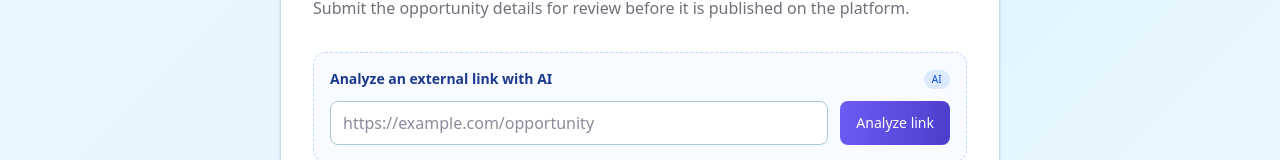
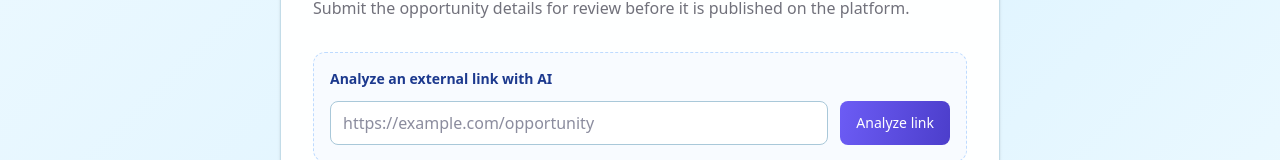
Before and after one commit to majd51111/opportunities-platform, a Next.js app: page /submit-opportunity in a window 1280 px wide. Shown: the part 250-410 px from the top of the page. Built offline with nearby package versions, Linux system fonts and the light colour scheme; no server answers; the database is empty.

Commit message:
Update AI link prompt wording

```diff
--- a/src/app/(platform)/submit-opportunity/page.tsx
+++ b/src/app/(platform)/submit-opportunity/page.tsx
@@ -470,7 +470,6 @@ export default function SubmitOpportunityPage() {
           <div className="rounded-xl border border-dashed border-blue-200 bg-blue-50/40 p-4">
             <div className="mb-3 flex items-center justify-between gap-3">
               <p className="text-sm font-semibold text-blue-900">{copy.aiTitle}</p>
-              <span className="rounded-full bg-blue-100 px-2 py-0.5 text-[10px] font-medium uppercase tracking-wide text-blue-700">{copy.aiBadge}</span>
             </div>
             <div className="flex flex-col gap-3 sm:flex-row">
               <input
--- a/src/languages/page-copy.ts
+++ b/src/languages/page-copy.ts
@@ -16,7 +16,7 @@ export const pageCopy = {
     support: { title: "الدعم والمساعدة", subtitle: "أرسل مشكلتك وسيتابعها فريق الدعم.", email: "البريد الإلكتروني", type: "نوع المشكلة", description: "وصف المشكلة", submit: "إرسال طلب الدعم", newRequest: "تقديم طلب", success: "تم إرسال طلب الدعم بنجاح.", error: "تعذر إرسال الطلب.", account: "الحساب", opportunity: "الفرص", payment: "المدفوعات", technical: "مشكلة تقنية", other: "أخرى", requests: "طلباتي", replies: "طلباتي والردود", noReplies: "لا توجد طلبات دعم سابقة.", response: "رد فريق الدعم", pending: "لم يتم الرد بعد", open: "جديد", inProgress: "قيد المعالجة", resolved: "تم الحل", closed: "مغلق" },
     review: { title: "مراجعة الفرص", description: "طلبات الفرص المرسلة من المستخدمين بانتظار المراجعة.", pending: "لا توجد فرص بانتظار المراجعة.", approve: "اعتماد ونشر", approvePublished: "اعتماد التعديل", reject: "رفض", edit: "تعديل", save: "حفظ التغييرات", cancel: "إلغاء", translate: "ترجمة الفرص الحالية", translating: "جارٍ إنشاء الترجمات...", translated: "تم إنشاء الترجمات", access: "ليس لديك صلاحية لمراجعة الفرص.", error: "تعذر تنفيذ الإجراء. حاول مرة أخرى." },
     supportTeam: { title: "فريق الدعم", description: "إدارة أعضاء فريق الدعم وصلاحياتهم بشكل منفصل.", grant: "إضافة إلى الدعم", revoke: "إزالة من الدعم", admin: "مدير", opportunities: "مراجعة الفرص", reports: "إدارة البلاغات", requests: "إدارة طلبات الدعم", access: "هذه الصفحة متاحة للمدير فقط.", error: "تعذر تحديث الصلاحية." },
-    submit: { title: "إضافة فرصة جديدة", description: "أرسل تفاصيل الفرصة للمراجعة قبل نشرها في المنصة.", name: "اسم الفرصة", shortDescription: "وصف مختصر", details: "تفاصيل الفرصة", link: "رابط الفرصة", earnings: "الأرباح المتوقعة", category: "التصنيف", categoryPlaceholder: "اكتب للبحث ثم اختر تصنيفًا", categoryRequired: "يرجى اختيار تصنيف من القائمة.", countries: "الدول المتاحة", devices: "الأجهزة المدعومة", paymentMethods: "طرق الدفع", requirements: "المتطلبات", optional: "اختياري، افصل العناصر بفاصلة", submit: "إرسال للمراجعة", cancel: "العودة إلى الفرص", loginRequired: "يرجى تسجيل الدخول لإضافة فرصة.", invalidUrl: "يرجى إدخال رابط صحيح يبدأ بـ http:// أو https://.", success: "تم إرسال الفرصة للمراجعة. لن تظهر في قائمة الفرص حتى يتم اعتمادها.", error: "تعذر إرسال الفرصة. حاول مرة أخرى.", aiTitle: "تحليل رابط خارجي بالذكاء الاصطناعي", aiBadge: "ذكاء اصطناعي", aiPlaceholder: "https://example.com/opportunity", aiAnalyze: "تحليل الرابط", aiAnalyzing: "جارٍ التحليل...", aiMissingUrl: "يرجى إدخال رابط خارجي أولاً.", aiInvalidUrl: "يرجى إدخال رابط صحيح يبدأ بـ http أو https.", aiError: "تعذر تحليل الرابط. حاول رابطًا آخر.", aiDuplicate: "هذه الفرصة موجودة مسبقًا في قائمة المراجعة أو منشورة بالفعل.", aiSuccess: "تم تحليل الرابط وإضافة البيانات إلى النموذج للمراجعة." },
+    submit: { title: "إضافة فرصة جديدة", description: "أرسل تفاصيل الفرصة للمراجعة قبل نشرها في المنصة.", name: "اسم الفرصة", shortDescription: "وصف مختصر", details: "تفاصيل الفرصة", link: "رابط الفرصة", earnings: "الأرباح المتوقعة", category: "التصنيف", categoryPlaceholder: "اكتب للبحث ثم اختر تصنيفًا", categoryRequired: "يرجى اختيار تصنيف من القائمة.", countries: "الدول المتاحة", devices: "الأجهزة المدعومة", paymentMethods: "طرق الدفع", requirements: "المتطلبات", optional: "اختياري، افصل العناصر بفاصلة", submit: "إرسال للمراجعة", cancel: "العودة إلى الفرص", loginRequired: "يرجى تسجيل الدخول لإضافة فرصة.", invalidUrl: "يرجى إدخال رابط صحيح يبدأ بـ http:// أو https://.", success: "تم إرسال الفرصة للمراجعة. لن تظهر في قائمة الفرص حتى يتم اعتمادها.", error: "تعذر إرسال الفرصة. حاول مرة أخرى.", aiTitle: "ضع الرابط للتأكد منه بالذكاء الاصطناعي", aiBadge: "ذكاء اصطناعي", aiPlaceholder: "https://example.com/opportunity", aiAnalyze: "تحليل الرابط", aiAnalyzing: "جارٍ التحليل...", aiMissingUrl: "يرجى إدخال رابط خارجي أولاً.", aiInvalidUrl: "يرجى إدخال رابط صحيح يبدأ بـ http أو https.", aiError: "تعذر تحليل الرابط. حاول رابطًا آخر.", aiDuplicate: "هذه الفرصة موجودة مسبقًا في قائمة المراجعة أو منشورة بالفعل.", aiSuccess: "تم تحليل الرابط وإضافة البيانات إلى النموذج للمراجعة." },
   },
   en: {
     forgot: { title: "Forgot password", subtitle: "Enter your email and we will send you a link to reset your password.", email: "Email", send: "Send recovery link", sending: "Sending...", back: "Back to login", success: "A password recovery link has been sent to your email.", error: "Could not send the recovery link." },
```
